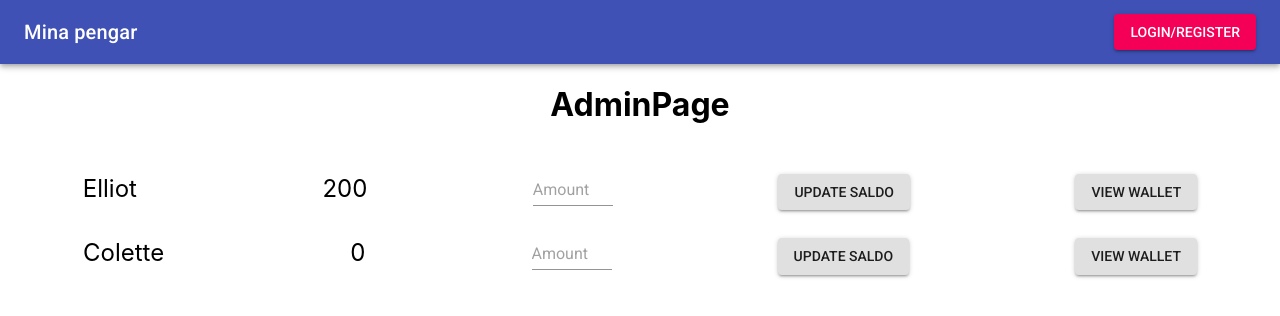
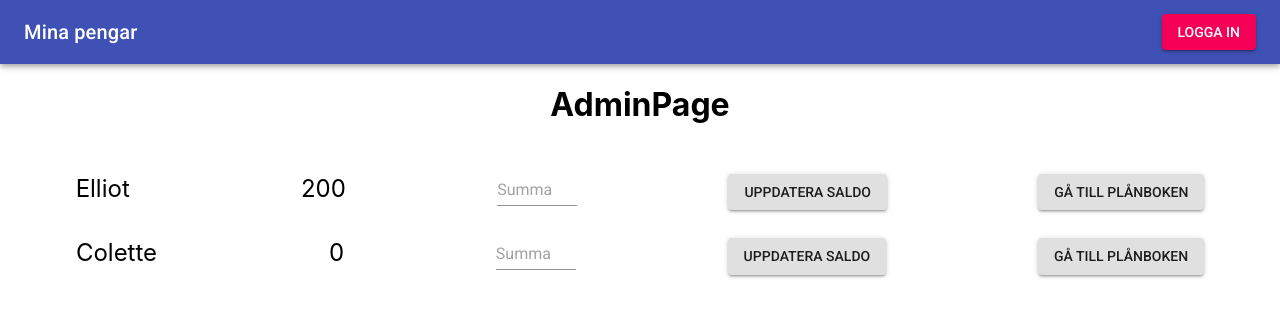
Before and after one commit to AntonStrand/hackathon-spiik-2019, a React (Create React App) app in the folder frontend/: page /admin in a window 1280 px wide. Shown: the top 316 px of the page. Built offline with nearby package versions, Linux system fonts and the light colour scheme.

Commit message:
Change all text to be in swedish

```diff
--- a/frontend/src/components/AdminPage/Row.jsx
+++ b/frontend/src/components/AdminPage/Row.jsx
@@ -1,32 +1,60 @@
 import * as React from 'react'
 import { useState } from 'react'
-import TextField from '@material-ui/core/TextField';
+import TextField from '@material-ui/core/TextField'
 import Button from '@material-ui/core/Button'
 
-const Row = ({child, onUpdateSaldo, history}) => {
+const Row = ({ child, onUpdateSaldo, history }) => {
   const [amount, setAmount] = useState()
-  return (<div style={{ display: 'flex', flexDirection: 'row', marginTop: '28px', justifyContent: 'space-around'}}>
-      <div style={{ paddingRight: '20px', fontSize: '1.5em'}}>{child.name}</div>
-      <div style={{ fontSize: '1.5em'}}>{child.saldo}</div>
+  return (
+    <div
+      style={{
+        display: 'flex',
+        flexDirection: 'row',
+        marginTop: '28px',
+        justifyContent: 'space-around'
+      }}
+    >
+      <div style={{ paddingRight: '20px', fontSize: '1.5em' }}>
+        {child.name}
+      </div>
+      <div style={{ fontSize: '1.5em' }}>{child.saldo}</div>
       <div>
         <TextField
-            onChange={e => setAmount(e.target.value)}
-            placeholder='Amount'
-            style={{width: '80px'}} />
+          onChange={e => setAmount(e.target.value)}
+          placeholder="Summa"
+          style={{ width: '80px' }}
+        />
       </div>
-      <div><Button
-        onClick={()=> {
-          console.log(child._id)
-          onUpdateSaldo(child._id, parseInt(amount, 10))
-        }}
-        variant='contained'>Update saldo</Button></div>
-      <div><Button variant='contained'
-        onClick={() => history.push({
-          pathname: '/',
-          state: { childId: child._id, name: child.name, amount: child.saldo }
-        })}
-      >View wallet</Button></div>
-    </div>)
+      <div>
+        <Button
+          onClick={() => {
+            console.log(child._id)
+            onUpdateSaldo(child._id, parseInt(amount, 10))
+          }}
+          variant="contained"
+        >
+          Uppdatera saldo
+        </Button>
+      </div>
+      <div>
+        <Button
+          variant="contained"
+          onClick={() =>
+            history.push({
+              pathname: '/wallet',
+              state: {
+                childId: child._id,
+                name: child.name,
+                amount: child.saldo
+              }
+            })
+          }
+        >
+          Gå till plånboken
+        </Button>
+      </div>
+    </div>
+  )
 }
 
 export default Row
--- a/frontend/src/components/Appbar/Appbar.jsx
+++ b/frontend/src/components/Appbar/Appbar.jsx
@@ -15,7 +15,7 @@ class Appbar extends React.Component {
           </Typography>
           <Link to="/login" style={{ textDecoration: 'none' }}>
             <Button variant="contained" color="secondary">
-              Login/Register
+              Logga in
             </Button>
           </Link>
         </Toolbar>
```
